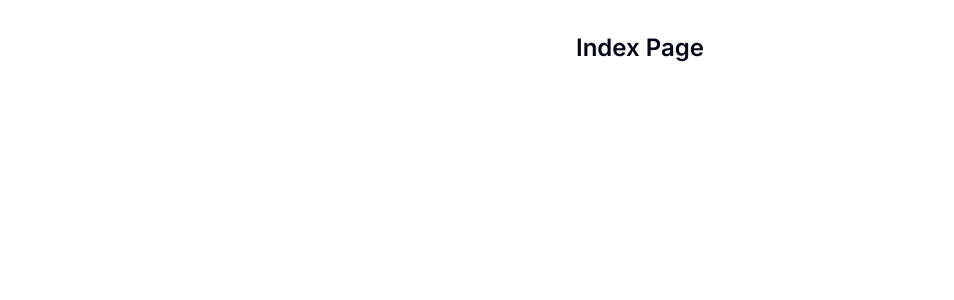
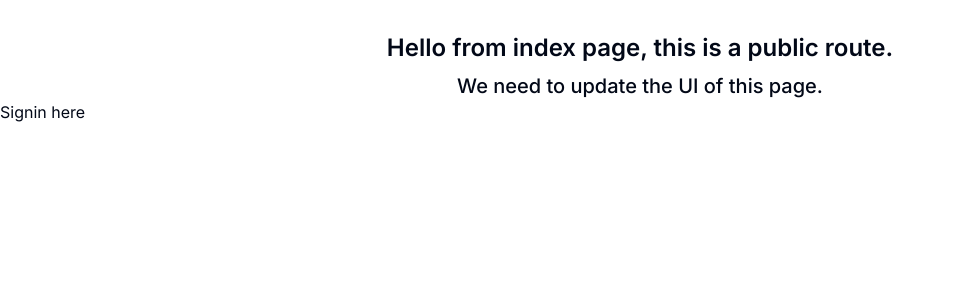
Before and after one commit to 100XEnginners/CampusGhost, a Next.js app: page / in a window 1280 px wide. Shown: the top 300 px of the page, without its empty margins (0-954 px from the left). Built offline with nearby package versions, Linux system fonts and the light colour scheme; no server answers.

Commit message:
Updated index page

```diff
--- a/app/page.tsx
+++ b/app/page.tsx
@@ -1,7 +1,19 @@
-export default function Home() {
+import { getServerSession } from "next-auth"
+import { authOptions } from "./utils/auth"
+
+export default async function Home() {
+  const session = await getServerSession(authOptions);
   return (
     <main>
-      <h1 className='text-2xl text-center mt-8 font-semibold'>Index Page</h1>
+      <h1 className='text-2xl text-center mt-8 font-semibold'>Hello from index page, this is a public route.</h1>
+      <h2 className="text-xl text-center mt-2 font-medium">We need to update the UI of this page.</h2>
+      {
+        session ? (
+          <h1>You are authenticated</h1>
+        ) : (
+          <h1>Signin here</h1>
+        )
+      }
     </main>
   )
 }
```
